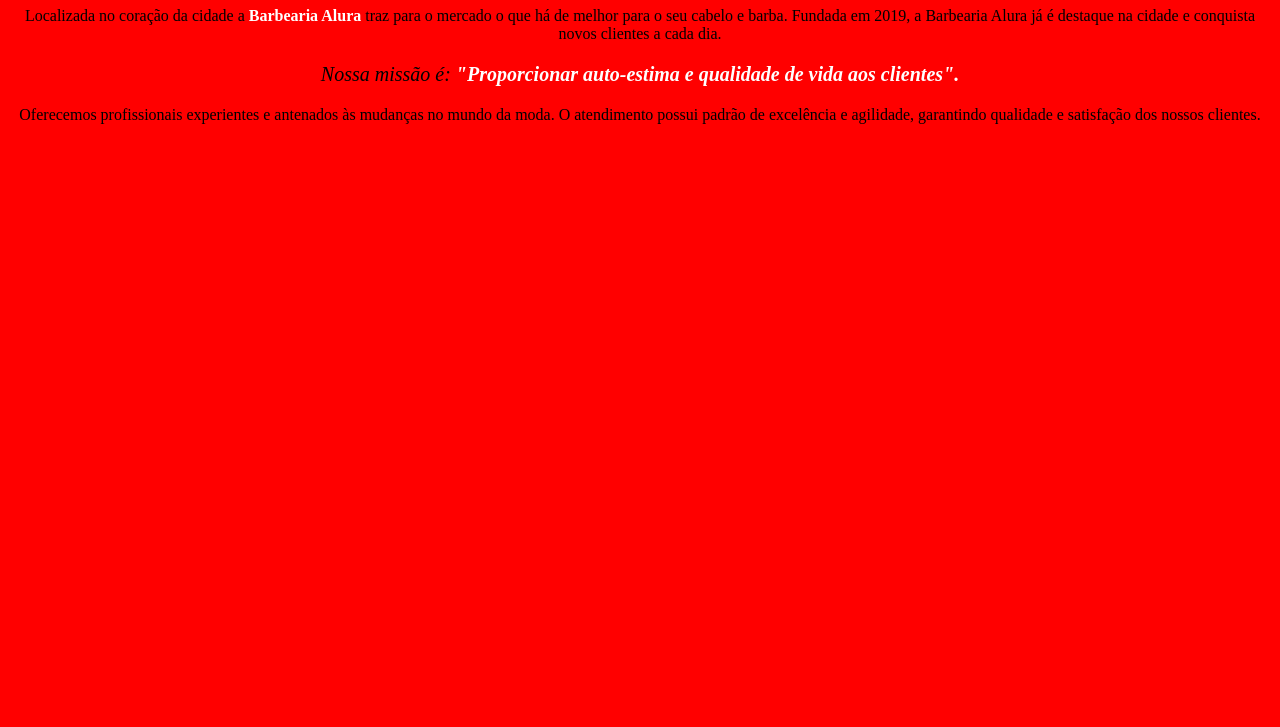
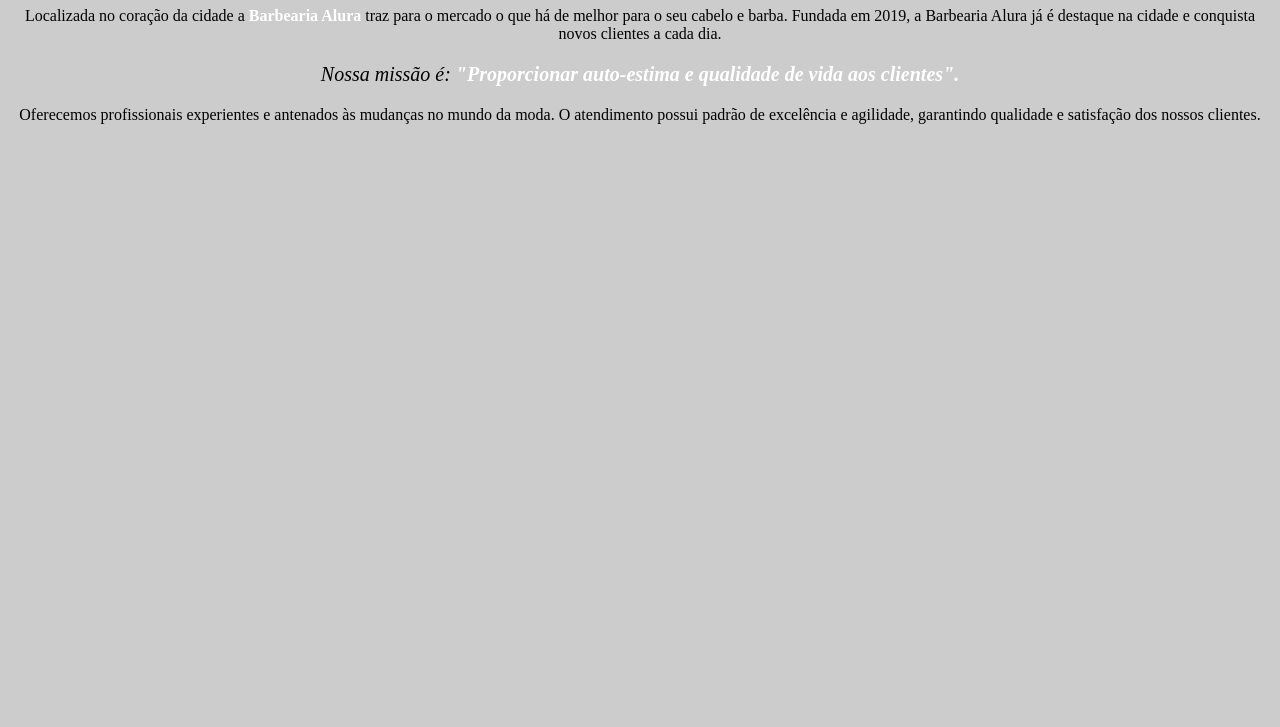
Before and after one commit to Gabr1elGraboskiSilva/barbeariaalura, a plain HTML site: page index.html in a window 1280 px wide. Shown: the part 73-800 px from the top of the page. Drawn offline with Linux system fonts and the light colour scheme.

Commit message:
cor cinza

```diff
--- a/style.css
+++ b/style.css
@@ -2,7 +2,7 @@ p {
     text-align: center;
 }
  body{
-    background-color: rgb(255, 0, 0);
+    background-color: #cccccc;
 
  }
  strong{
```
